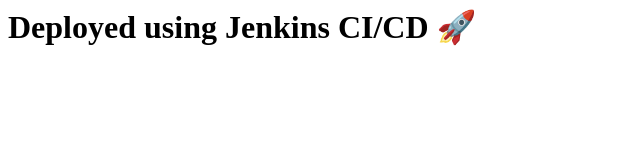
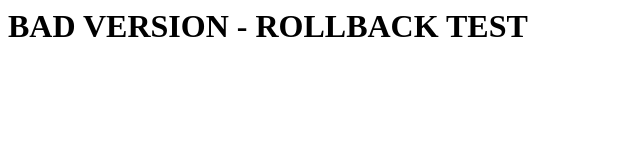
Before and after one commit to randroserohan/deploy, a plain HTML site: page index.html in a window 1280 px wide. Shown: the whole page, without its empty margins (0-640 px from the left). Drawn offline with Linux system fonts and the light colour scheme.

```diff
--- a/index.html
+++ b/index.html
@@ -1 +1 @@
-<h1>Deployed using Jenkins CI/CD 🚀</h1>
+<h1>BAD VERSION - ROLLBACK TEST</h1>
```
